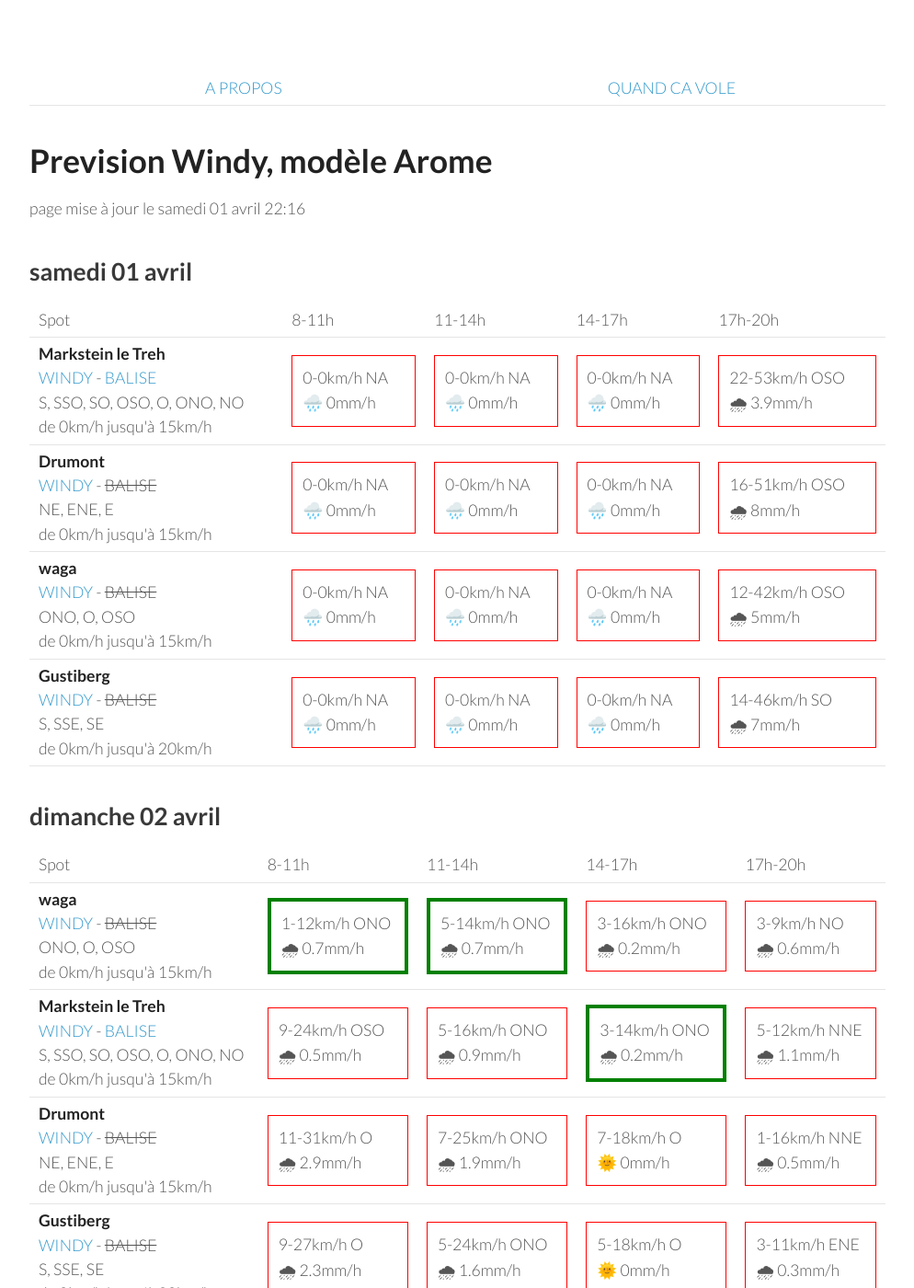
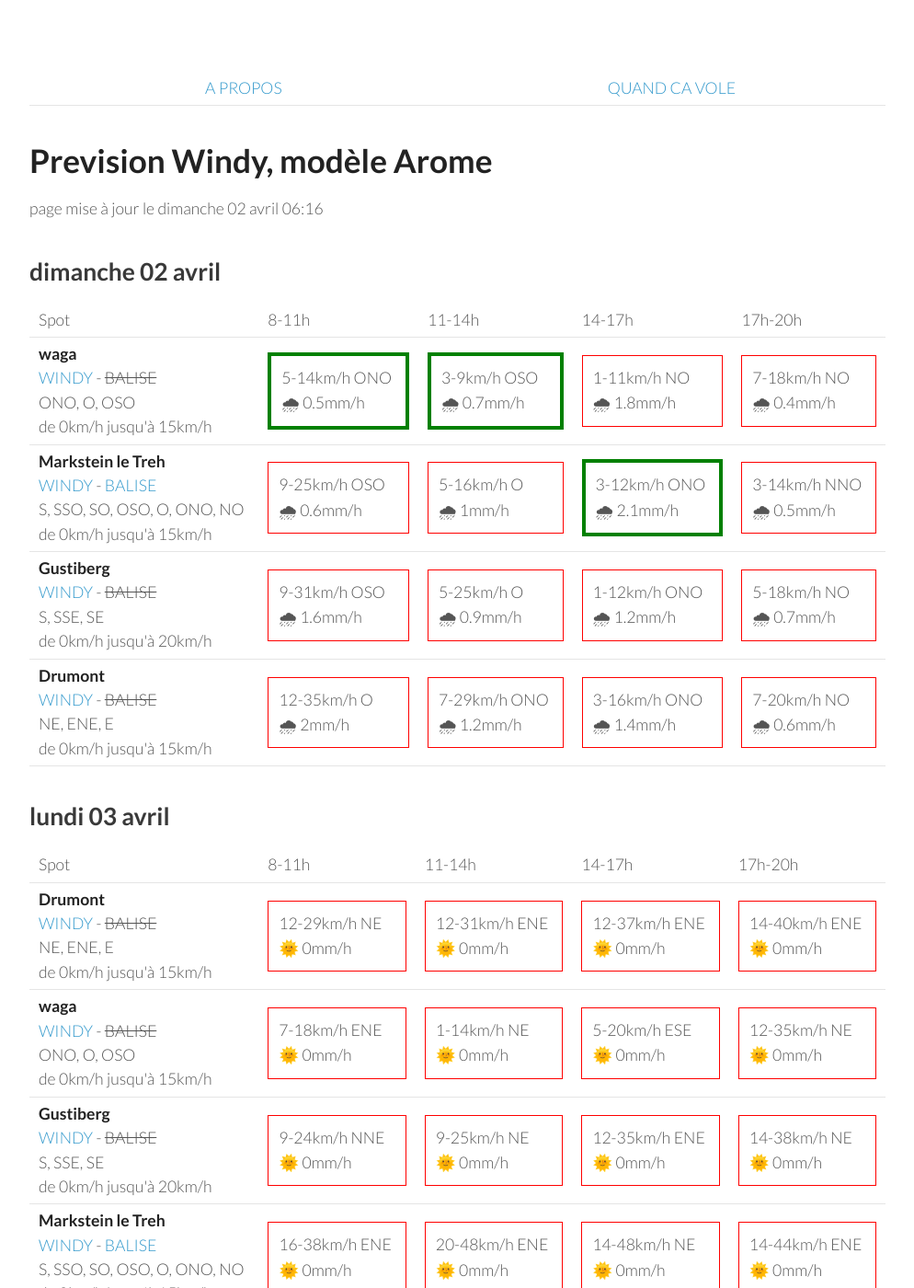
Before and after one commit to parapente-dans-le-nord/parapente-dans-le-nord.github.io, a Jekyll site: the page built from vosges.markdown, in a window 1280 px wide and 1400 px high. Shown: the whole window at 92% size, without its empty margins (26-1020 px from the left). Built offline with Jekyll 4.4.1, drawn with Linux system fonts in a browser that asks for light colours; some of the changed text lies outside the part shown.

Commit message:
update index.markdown

```diff
--- a/vosges.markdown
+++ b/vosges.markdown
@@ -7,60 +7,8 @@ title:  "Tous les spots"
 {: .links}
 
 # Prevision Windy, modèle Arome
-page mise à jour le samedi 01 avril 22:16
+page mise à jour le dimanche 02 avril 06:16
 
-## samedi 01 avril
-
-{::nomarkdown}
-<table>
-  <tbody>
-    <tr>
-      <td>Spot</td>
-      <td>8-11h</td>
-      <td>11-14h</td>
-      <td>14-17h</td>
-      <td>17h-20h</td>
-    </tr>
-<tr>
-        <td><strong>Markstein le Treh</strong><br><a href="https://windy.com/47.926/7.012?47.505,7.012,8,m:eY1agmQ">WINDY</a> - <span class=""><a href="http://www.balisemeteo.com/balise.php?idBalise=136">BALISE</a> </span><br> <span class="vent-favorable">S, SSO, SO, OSO, O, ONO, NO</span><br><span class="force-vent">de 0km/h jusqu'à 15km/h</span> </td>
-
-            <td><div class="not-flyable"><p>0-0km/h NA</p><p>🌧️ 0mm/h</p></div></td>
-            <td><div class="not-flyable"><p>0-0km/h NA</p><p>🌧️ 0mm/h</p></div></td>
-            <td><div class="not-flyable"><p>0-0km/h NA</p><p>🌧️ 0mm/h</p></div></td>
-            <td><div class="not-flyable"><p>22-53km/h OSO</p><p>🌧 3.9mm/h</p></div></td>
-
-    </tr>
-<tr>
-        <td><strong>Drumont</strong><br><a href="https://windy.com/47.898/6.919?47.687,6.919,9,m:eYYagmG">WINDY</a> - <span class="no-balise"> BALISE </span><br> <span class="vent-favorable">NE, ENE, E</span><br><span class="force-vent">de 0km/h jusqu'à 15km/h</span> </td>
-
-            <td><div class="not-flyable"><p>0-0km/h NA</p><p>🌧️ 0mm/h</p></div></td>
-            <td><div class="not-flyable"><p>0-0km/h NA</p><p>🌧️ 0mm/h</p></div></td>
-            <td><div class="not-flyable"><p>0-0km/h NA</p><p>🌧️ 0mm/h</p></div></td>
-            <td><div class="not-flyable"><p>16-51km/h OSO</p><p>🌧 8mm/h</p></div></td>
-
-    </tr>
-<tr>
-        <td><strong>waga</strong><br><a href="https://windy.com/47.903/6.996?47.900,6.983,15">WINDY</a> - <span class="no-balise"> BALISE </span><br> <span class="vent-favorable">ONO, O, OSO</span><br><span class="force-vent">de 0km/h jusqu'à 15km/h</span> </td>
-
-            <td><div class="not-flyable"><p>0-0km/h NA</p><p>🌧️ 0mm/h</p></div></td>
-            <td><div class="not-flyable"><p>0-0km/h NA</p><p>🌧️ 0mm/h</p></div></td>
-            <td><div class="not-flyable"><p>0-0km/h NA</p><p>🌧️ 0mm/h</p></div></td>
-            <td><div class="not-flyable"><p>12-42km/h OSO</p><p>🌧 5mm/h</p></div></td>
-
-    </tr>
-<tr>
-        <td><strong>Gustiberg</strong><br><a href="https://windy.com/47.894/6.934?47.891,6.934,15,m:eYYagmI">WINDY</a> - <span class="no-balise"> BALISE </span><br> <span class="vent-favorable">S, SSE, SE</span><br><span class="force-vent">de 0km/h jusqu'à 20km/h</span> </td>
-
-            <td><div class="not-flyable"><p>0-0km/h NA</p><p>🌧️ 0mm/h</p></div></td>
-            <td><div class="not-flyable"><p>0-0km/h NA</p><p>🌧️ 0mm/h</p></div></td>
-            <td><div class="not-flyable"><p>0-0km/h NA</p><p>🌧️ 0mm/h</p></div></td>
-            <td><div class="not-flyable"><p>14-46km/h SO</p><p>🌧 7mm/h</p></div></td>
-
-    </tr>
-
-</tbody>
-</table>
-{:/}
 ## dimanche 02 avril
 
 {::nomarkdown}
@@ -76,40 +24,40 @@ page mise à jour le samedi 01 avril 22:16
 <tr>
         <td><strong>waga</strong><br><a href="https://windy.com/47.903/6.996?47.900,6.983,15">WINDY</a> - <span class="no-balise"> BALISE </span><br> <span class="vent-favorable">ONO, O, OSO</span><br><span class="force-vent">de 0km/h jusqu'à 15km/h</span> </td>
 
-            <td><div class="flyable"><p>1-12km/h ONO</p><p>🌧 0.7mm/h</p></div></td>
-            <td><div class="flyable"><p>5-14km/h ONO</p><p>🌧 0.7mm/h</p></div></td>
-            <td><div class="not-flyable"><p>3-16km/h ONO</p><p>🌧 0.2mm/h</p></div></td>
-            <td><div class="not-flyable"><p>3-9km/h NO</p><p>🌧 0.6mm/h</p></div></td>
+            <td><div class="flyable"><p>5-14km/h ONO</p><p>🌧 0.5mm/h</p></div></td>
+            <td><div class="flyable"><p>3-9km/h OSO</p><p>🌧 0.7mm/h</p></div></td>
+            <td><div class="not-flyable"><p>1-11km/h NO</p><p>🌧 1.8mm/h</p></div></td>
+            <td><div class="not-flyable"><p>7-18km/h NO</p><p>🌧 0.4mm/h</p></div></td>
 
 
     </tr>
 <tr>
         <td><strong>Markstein le Treh</strong><br><a href="https://windy.com/47.926/7.012?47.505,7.012,8,m:eY1agmQ">WINDY</a> - <span class=""><a href="http://www.balisemeteo.com/balise.php?idBalise=136">BALISE</a> </span><br> <span class="vent-favorable">S, SSO, SO, OSO, O, ONO, NO</span><br><span class="force-vent">de 0km/h jusqu'à 15km/h</span> </td>
 
-            <td><div class="not-flyable"><p>9-24km/h OSO</p><p>🌧 0.5mm/h</p></div></td>
-            <td><div class="not-flyable"><p>5-16km/h ONO</p><p>🌧 0.9mm/h</p></div></td>
-            <td><div class="flyable"><p>3-14km/h ONO</p><p>🌧 0.2mm/h</p></div></td>
-            <td><div class="not-flyable"><p>5-12km/h NNE</p><p>🌧 1.1mm/h</p></div></td>
+            <td><div class="not-flyable"><p>9-25km/h OSO</p><p>🌧 0.6mm/h</p></div></td>
+            <td><div class="not-flyable"><p>5-16km/h O</p><p>🌧 1mm/h</p></div></td>
+            <td><div class="flyable"><p>3-12km/h ONO</p><p>🌧 2.1mm/h</p></div></td>
+            <td><div class="not-flyable"><p>3-14km/h NNO</p><p>🌧 0.5mm/h</p></div></td>
+
+
+    </tr>
+<tr>
+        <td><strong>Gustiberg</strong><br><a href="https://windy.com/47.894/6.934?47.891,6.934,15,m:eYYagmI">WINDY</a> - <span class="no-balise"> BALISE </span><br> <span class="vent-favorable">S, SSE, SE</span><br><span class="force-vent">de 0km/h jusqu'à 20km/h</span> </td>
+
+            <td><div class="not-flyable"><p>9-31km/h OSO</p><p>🌧 1.6mm/h</p></div></td>
+            <td><div class="not-flyable"><p>5-25km/h O</p><p>🌧 0.9mm/h</p></div></td>
+            <td><div class="not-flyable"><p>1-12km/h ONO</p><p>🌧 1.2mm/h</p></div></td>
+            <td><div class="not-flyable"><p>5-18km/h NO</p><p>🌧 0.7mm/h</p></div></td>
 
 
     </tr>
 <tr>
         <td><strong>Drumont</strong><br><a href="https://windy.com/47.898/6.919?47.687,6.919,9,m:eYYagmG">WINDY</a> - <span class="no-balise"> BALISE </span><br> <span class="vent-favorable">NE, ENE, E</span><br><span class="force-vent">de 0km/h jusqu'à 15km/h</span> </td>
 
-            <td><div class="not-flyable"><p>11-31km/h O</p><p>🌧 2.9mm/h</p></div></td>
-            <td><div class="not-flyable"><p>7-25km/h ONO</p><p>🌧 1.9mm/h</p></div></td>
-            <td><div class="not-flyable"><p>7-18km/h O</p><p>🌞 0mm/h</p></div></td>
-            <td><div class="not-flyable"><p>1-16km/h NNE</p><p>🌧 0.5mm/h</p></div></td>
-
-
-    </tr>
-<tr>
-        <td><strong>Gustiberg</strong><br><a href="https://windy.com/47.894/6.934?47.891,6.934,15,m:eYYagmI">WINDY</a> - <span class="no-balise"> BALISE </span><br> <span class="vent-favorable">S, SSE, SE</span><br><span class="force-vent">de 0km/h jusqu'à 20km/h</span> </td>
-
-            <td><div class="not-flyable"><p>9-27km/h O</p><p>🌧 2.3mm/h</p></div></td>
-            <td><div class="not-flyable"><p>5-24km/h ONO</p><p>🌧 1.6mm/h</p></div></td>
-            <td><div class="not-flyable"><p>5-18km/h O</p><p>🌞 0mm/h</p></div></td>
-            <td><div class="not-flyable"><p>3-11km/h ENE</p><p>🌧 0.3mm/h</p></div></td>
+            <td><div class="not-flyable"><p>12-35km/h O</p><p>🌧 2mm/h</p></div></td>
+            <td><div class="not-flyable"><p>7-29km/h ONO</p><p>🌧 1.2mm/h</p></div></td>
+            <td><div class="not-flyable"><p>3-16km/h ONO</p><p>🌧 1.4mm/h</p></div></td>
+            <td><div class="not-flyable"><p>7-20km/h NO</p><p>🌧 0.6mm/h</p></div></td>
 
 
     </tr>
@@ -132,40 +80,40 @@ page mise à jour le samedi 01 avril 22:16
 <tr>
         <td><strong>Drumont</strong><br><a href="https://windy.com/47.898/6.919?47.687,6.919,9,m:eYYagmG">WINDY</a> - <span class="no-balise"> BALISE </span><br> <span class="vent-favorable">NE, ENE, E</span><br><span class="force-vent">de 0km/h jusqu'à 15km/h</span> </td>
 
-            <td><div class="not-flyable"><p>12-31km/h NE</p><p>🌞 0mm/h</p></div></td>
-            <td><div class="not-flyable"><p>16-46km/h ENE</p><p>🌞 0mm/h</p></div></td>
-            <td><div class="not-flyable"><p>20-53km/h ENE</p><p>🌞 0mm/h</p></div></td>
-            <td><div class="not-flyable"><p>20-53km/h ENE</p><p>🌞 0mm/h</p></div></td>
+            <td><div class="not-flyable"><p>12-29km/h NE</p><p>🌞 0mm/h</p></div></td>
+            <td><div class="not-flyable"><p>12-31km/h ENE</p><p>🌞 0mm/h</p></div></td>
+            <td><div class="not-flyable"><p>12-37km/h ENE</p><p>🌞 0mm/h</p></div></td>
+            <td><div class="not-flyable"><p>14-40km/h ENE</p><p>🌞 0mm/h</p></div></td>
 
 
     </tr>
 <tr>
         <td><strong>waga</strong><br><a href="https://windy.com/47.903/6.996?47.900,6.983,15">WINDY</a> - <span class="no-balise"> BALISE </span><br> <span class="vent-favorable">ONO, O, OSO</span><br><span class="force-vent">de 0km/h jusqu'à 15km/h</span> </td>
 
-            <td><div class="not-flyable"><p>7-24km/h NE</p><p>🌞 0mm/h</p></div></td>
-            <td><div class="not-flyable"><p>18-51km/h ENE</p><p>🌞 0mm/h</p></div></td>
-            <td><div class="not-flyable"><p>20-59km/h ENE</p><p>🌞 0mm/h</p></div></td>
-            <td><div class="not-flyable"><p>20-59km/h ENE</p><p>🌞 0mm/h</p></div></td>
+            <td><div class="not-flyable"><p>7-18km/h ENE</p><p>🌞 0mm/h</p></div></td>
+            <td><div class="not-flyable"><p>1-14km/h NE</p><p>🌞 0mm/h</p></div></td>
+            <td><div class="not-flyable"><p>5-20km/h ESE</p><p>🌞 0mm/h</p></div></td>
+            <td><div class="not-flyable"><p>12-35km/h NE</p><p>🌞 0mm/h</p></div></td>
 
 
     </tr>
 <tr>
         <td><strong>Gustiberg</strong><br><a href="https://windy.com/47.894/6.934?47.891,6.934,15,m:eYYagmI">WINDY</a> - <span class="no-balise"> BALISE </span><br> <span class="vent-favorable">S, SSE, SE</span><br><span class="force-vent">de 0km/h jusqu'à 20km/h</span> </td>
 
-            <td><div class="not-flyable"><p>11-25km/h NNE</p><p>🌞 0mm/h</p></div></td>
-            <td><div class="not-flyable"><p>18-46km/h ENE</p><p>🌞 0mm/h</p></div></td>
-            <td><div class="not-flyable"><p>20-53km/h ENE</p><p>🌞 0mm/h</p></div></td>
-            <td><div class="not-flyable"><p>20-55km/h ENE</p><p>🌞 0mm/h</p></div></td>
+            <td><div class="not-flyable"><p>9-24km/h NNE</p><p>🌞 0mm/h</p></div></td>
+            <td><div class="not-flyable"><p>9-25km/h NE</p><p>🌞 0mm/h</p></div></td>
+            <td><div class="not-flyable"><p>12-35km/h ENE</p><p>🌞 0mm/h</p></div></td>
+            <td><div class="not-flyable"><p>14-38km/h NE</p><p>🌞 0mm/h</p></div></td>
 
 
     </tr>
 <tr>
         <td><strong>Markstein le Treh</strong><br><a href="https://windy.com/47.926/7.012?47.505,7.012,8,m:eY1agmQ">WINDY</a> - <span class=""><a href="http://www.balisemeteo.com/balise.php?idBalise=136">BALISE</a> </span><br> <span class="vent-favorable">S, SSO, SO, OSO, O, ONO, NO</span><br><span class="force-vent">de 0km/h jusqu'à 15km/h</span> </td>
 
-            <td><div class="not-flyable"><p>18-40km/h ENE</p><p>🌞 0mm/h</p></div></td>
-            <td><div class="not-flyable"><p>18-51km/h ENE</p><p>🌞 0mm/h</p></div></td>
-            <td><div class="not-flyable"><p>20-59km/h ENE</p><p>🌞 0mm/h</p></div></td>
-            <td><div class="not-flyable"><p>20-59km/h ENE</p><p>🌞 0mm/h</p></div></td>
+            <td><div class="not-flyable"><p>16-38km/h ENE</p><p>🌞 0mm/h</p></div></td>
+            <td><div class="not-flyable"><p>20-48km/h ENE</p><p>🌞 0mm/h</p></div></td>
+            <td><div class="not-flyable"><p>14-48km/h NE</p><p>🌞 0mm/h</p></div></td>
+            <td><div class="not-flyable"><p>14-44km/h ENE</p><p>🌞 0mm/h</p></div></td>
 
 
     </tr>
@@ -188,17 +136,17 @@ page mise à jour le samedi 01 avril 22:16
 <tr>
         <td><strong>Drumont</strong><br><a href="https://windy.com/47.898/6.919?47.687,6.919,9,m:eYYagmG">WINDY</a> - <span class="no-balise"> BALISE </span><br> <span class="vent-favorable">NE, ENE, E</span><br><span class="force-vent">de 0km/h jusqu'à 15km/h</span> </td>
 
-            <td><div class="not-flyable"><p>16-46km/h ENE</p><p>🌞 0mm/h</p></div></td>
+            <td><div class="not-flyable"><p>16-44km/h ENE</p><p>🌞 0mm/h</p></div></td>
             <td><div class="not-flyable"><p>16-46km/h ENE</p><p>🌞 0mm/h</p></div></td>
             <td><div class="not-flyable"><p>12-46km/h ENE</p><p>🌞 0mm/h</p></div></td>
-            <td><div class="not-flyable"><p>12-38km/h NE</p><p>🌞 0mm/h</p></div></td>
+            <td><div class="not-flyable"><p>11-37km/h NE</p><p>🌞 0mm/h</p></div></td>
 
 
     </tr>
 <tr>
         <td><strong>Markstein le Treh</strong><br><a href="https://windy.com/47.926/7.012?47.505,7.012,8,m:eY1agmQ">WINDY</a> - <span class=""><a href="http://www.balisemeteo.com/balise.php?idBalise=136">BALISE</a> </span><br> <span class="vent-favorable">S, SSO, SO, OSO, O, ONO, NO</span><br><span class="force-vent">de 0km/h jusqu'à 15km/h</span> </td>
 
-            <td><div class="not-flyable"><p>14-46km/h ENE</p><p>🌞 0mm/h</p></div></td>
+            <td><div class="not-flyable"><p>12-46km/h ENE</p><p>🌞 0mm/h</p></div></td>
             <td><div class="not-flyable"><p>16-50km/h ENE</p><p>🌞 0mm/h</p></div></td>
             <td><div class="not-flyable"><p>14-50km/h NE</p><p>🌞 0mm/h</p></div></td>
             <td><div class="not-flyable"><p>12-42km/h NE</p><p>🌞 0mm/h</p></div></td>
@@ -211,17 +159,17 @@ page mise à jour le samedi 01 avril 22:16
             <td><div class="not-flyable"><p>14-46km/h ENE</p><p>🌞 0mm/h</p></div></td>
             <td><div class="not-flyable"><p>16-50km/h ENE</p><p>🌞 0mm/h</p></div></td>
             <td><div class="not-flyable"><p>14-50km/h NE</p><p>🌞 0mm/h</p></div></td>
-            <td><div class="not-flyable"><p>12-44km/h NE</p><p>🌞 0mm/h</p></div></td>
+            <td><div class="not-flyable"><p>12-42km/h NE</p><p>🌞 0mm/h</p></div></td>
 
 
     </tr>
 <tr>
         <td><strong>Gustiberg</strong><br><a href="https://windy.com/47.894/6.934?47.891,6.934,15,m:eYYagmI">WINDY</a> - <span class="no-balise"> BALISE </span><br> <span class="vent-favorable">S, SSE, SE</span><br><span class="force-vent">de 0km/h jusqu'à 20km/h</span> </td>
 
+            <td><div class="not-flyable"><p>14-44km/h ENE</p><p>🌞 0mm/h</p></div></td>
             <td><div class="not-flyable"><p>16-46km/h ENE</p><p>🌞 0mm/h</p></div></td>
-            <td><div class="not-flyable"><p>16-46km/h ENE</p><p>🌞 0mm/h</p></div></td>
-            <td><div class="not-flyable"><p>14-46km/h ENE</p><p>🌞 0mm/h</p></div></td>
-            <td><div class="not-flyable"><p>12-38km/h NE</p><p>🌞 0mm/h</p></div></td>
+            <td><div class="not-flyable"><p>12-46km/h ENE</p><p>🌞 0mm/h</p></div></td>
+            <td><div class="not-flyable"><p>11-38km/h NE</p><p>🌞 0mm/h</p></div></td>
 
 
     </tr>
@@ -244,8 +192,8 @@ page mise à jour le samedi 01 avril 22:16
 <tr>
         <td><strong>Drumont</strong><br><a href="https://windy.com/47.898/6.919?47.687,6.919,9,m:eYYagmG">WINDY</a> - <span class="no-balise"> BALISE </span><br> <span class="vent-favorable">NE, ENE, E</span><br><span class="force-vent">de 0km/h jusqu'à 15km/h</span> </td>
 
-            <td><div class="not-flyable"><p>5-16km/h NE</p><p>🌞 0mm/h</p></div></td>
-            <td><div class="not-flyable"><p>7-22km/h ENE</p><p>🌞 0mm/h</p></div></td>
+            <td><div class="flyable"><p>5-14km/h NE</p><p>🌞 0mm/h</p></div></td>
+            <td><div class="not-flyable"><p>5-20km/h ENE</p><p>🌞 0mm/h</p></div></td>
             <td><div class="not-flyable"><p>5-24km/h N</p><p>🌞 0mm/h</p></div></td>
             <td><div class="not-flyable"><p>7-27km/h NNO</p><p>🌞 0mm/h</p></div></td>
 
@@ -254,8 +202,8 @@ page mise à jour le samedi 01 avril 22:16
 <tr>
         <td><strong>Gustiberg</strong><br><a href="https://windy.com/47.894/6.934?47.891,6.934,15,m:eYYagmI">WINDY</a> - <span class="no-balise"> BALISE </span><br> <span class="vent-favorable">S, SSE, SE</span><br><span class="force-vent">de 0km/h jusqu'à 20km/h</span> </td>
 
-            <td><div class="not-flyable"><p>5-16km/h NE</p><p>🌞 0mm/h</p></div></td>
-            <td><div class="not-flyable"><p>7-24km/h ENE</p><p>🌞 0mm/h</p></div></td>
+            <td><div class="not-flyable"><p>3-14km/h NNE</p><p>🌞 0mm/h</p></div></td>
+            <td><div class="not-flyable"><p>5-22km/h ENE</p><p>🌞 0mm/h</p></div></td>
             <td><div class="not-flyable"><p>5-25km/h N</p><p>🌞 0mm/h</p></div></td>
             <td><div class="not-flyable"><p>5-27km/h NNO</p><p>🌞 0mm/h</p></div></td>
 
@@ -264,8 +212,8 @@ page mise à jour le samedi 01 avril 22:16
 <tr>
         <td><strong>Markstein le Treh</strong><br><a href="https://windy.com/47.926/7.012?47.505,7.012,8,m:eY1agmQ">WINDY</a> - <span class=""><a href="http://www.balisemeteo.com/balise.php?idBalise=136">BALISE</a> </span><br> <span class="vent-favorable">S, SSO, SO, OSO, O, ONO, NO</span><br><span class="force-vent">de 0km/h jusqu'à 15km/h</span> </td>
 
-            <td><div class="not-flyable"><p>5-20km/h NNE</p><p>🌞 0mm/h</p></div></td>
-            <td><div class="not-flyable"><p>9-27km/h ENE</p><p>🌞 0mm/h</p></div></td>
+            <td><div class="not-flyable"><p>5-18km/h N</p><p>🌞 0mm/h</p></div></td>
+            <td><div class="not-flyable"><p>7-25km/h ENE</p><p>🌞 0mm/h</p></div></td>
             <td><div class="not-flyable"><p>5-27km/h NNE</p><p>🌞 0mm/h</p></div></td>
             <td><div class="not-flyable"><p>5-25km/h N</p><p>🌞 0mm/h</p></div></td>
 
@@ -274,8 +222,8 @@ page mise à jour le samedi 01 avril 22:16
 <tr>
         <td><strong>waga</strong><br><a href="https://windy.com/47.903/6.996?47.900,6.983,15">WINDY</a> - <span class="no-balise"> BALISE </span><br> <span class="vent-favorable">ONO, O, OSO</span><br><span class="force-vent">de 0km/h jusqu'à 15km/h</span> </td>
 
-            <td><div class="not-flyable"><p>5-20km/h N</p><p>🌞 0mm/h</p></div></td>
-            <td><div class="not-flyable"><p>9-27km/h ENE</p><p>🌞 0mm/h</p></div></td>
+            <td><div class="not-flyable"><p>5-18km/h N</p><p>🌞 0mm/h</p></div></td>
+            <td><div class="not-flyable"><p>7-24km/h ENE</p><p>🌞 0mm/h</p></div></td>
             <td><div class="not-flyable"><p>5-27km/h NNE</p><p>🌞 0mm/h</p></div></td>
             <td><div class="not-flyable"><p>3-24km/h N</p><p>🌞 0mm/h</p></div></td>
 
```
